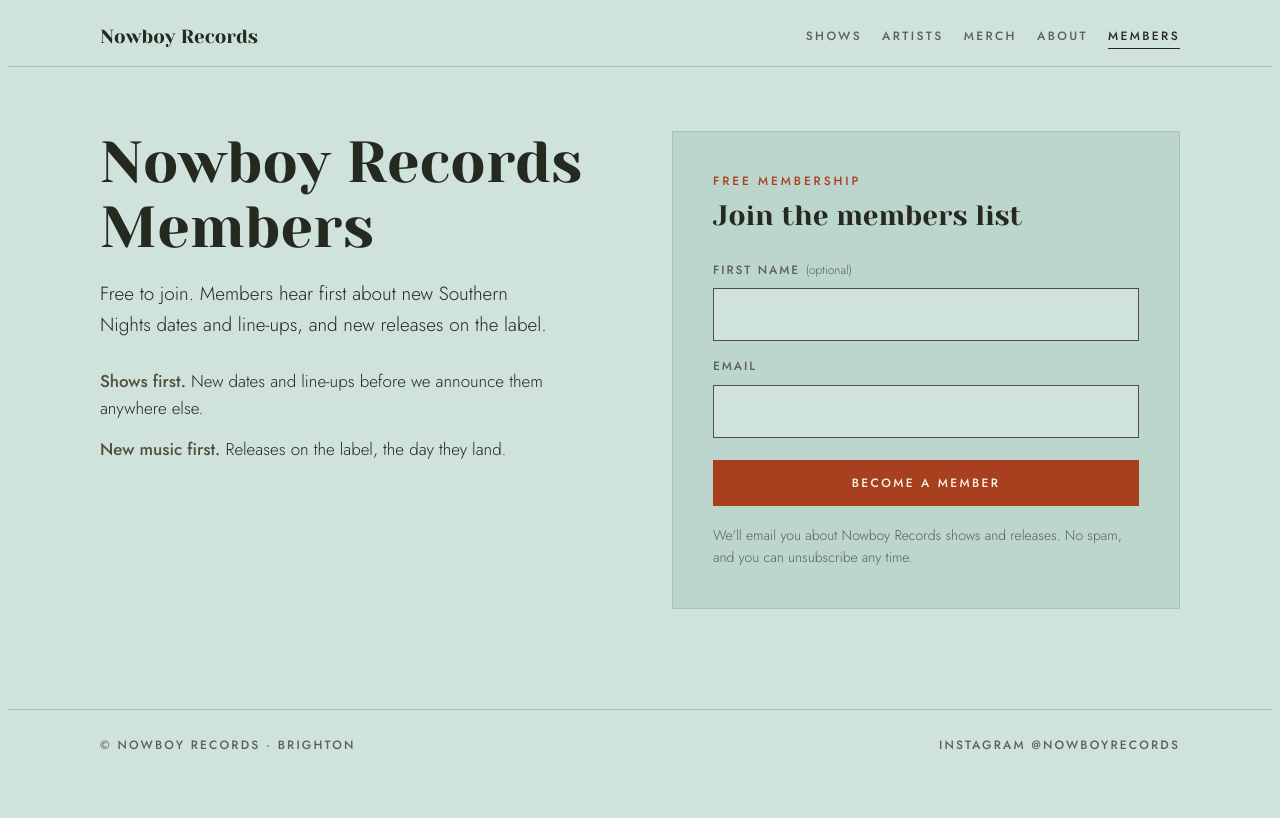
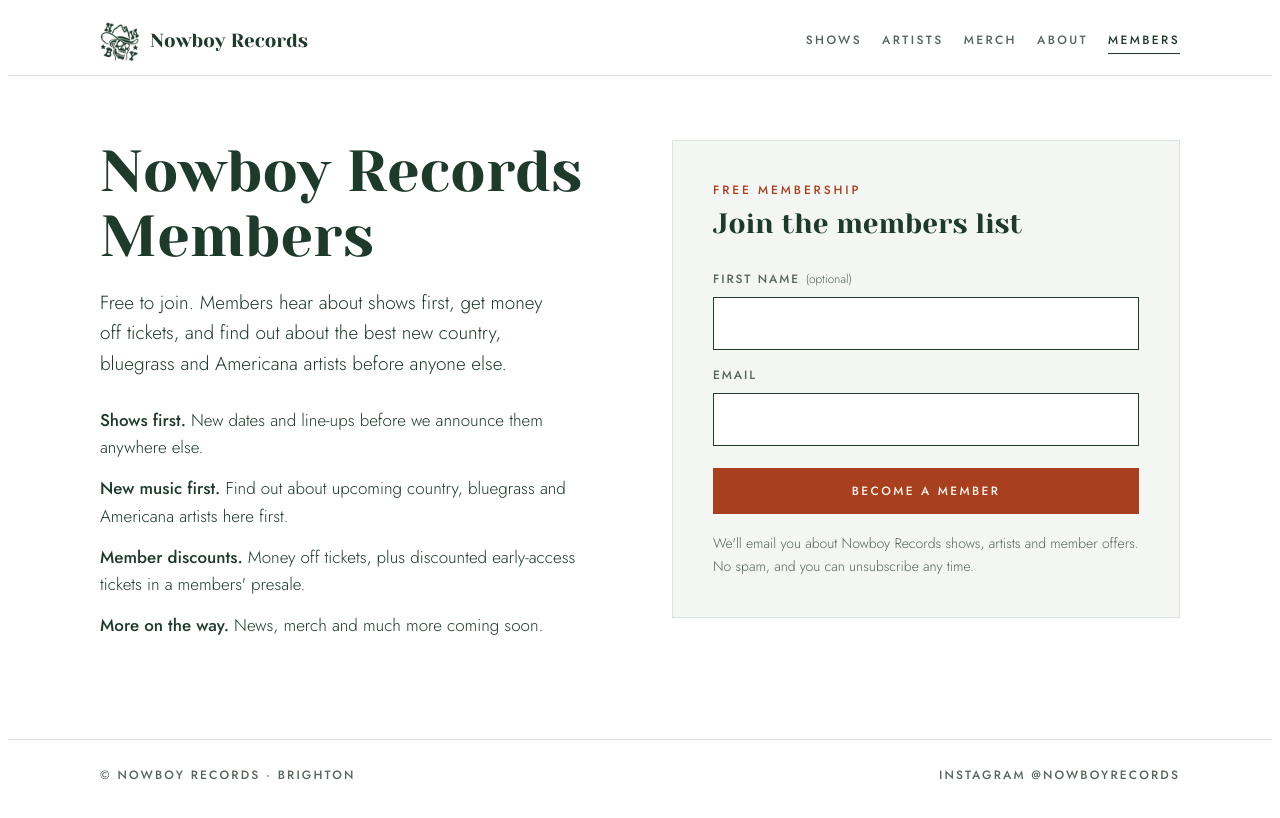
Before and after one commit to GrandHazards/Nowboy-Records-Site, a plain HTML site: page members.html in a window 1280 px wide. Drawn offline with Linux system fonts and the light colour scheme.

Commit message:
White background with deep green brand colour, logo in the top bar, new members perks
Co-Authored-By: Claude Opus 5.5 <noreply@anthropic.com>
Claude-Session: https://claude.ai/code/session_01FrJCnUKZNvYFsM7ifKccac

```diff
--- a/members.html
+++ b/members.html
@@ -6,7 +6,7 @@
 <link rel="icon" href="favicon.png">
 <title>Members &middot; Nowboy Records</title>
 <meta name="claude:viewport-fit-sides" content="cover">
-<meta name="description" content="Join Nowboy Records Members for free. Hear first about Southern Nights shows and new releases.">
+<meta name="description" content="Join Nowboy Records Members for free. Hear about Southern Nights shows first, get member discounts on tickets and discover new country, bluegrass and Americana artists.">
 <link rel="preconnect" href="https://fonts.googleapis.com">
 <link rel="preconnect" href="https://fonts.gstatic.com" crossorigin>
 <link rel="stylesheet" href="https://fonts.googleapis.com/css2?family=Jost:wght@300..600&family=Yeseva+One&display=swap">
@@ -15,7 +15,7 @@
 <body>
 <div class="topbar" id="topbar">
   <div class="wrap">
-    <a class="brand" href="index.html">Nowboy Records</a>
+    <a class="brand" href="index.html"><span class="brand-mark" aria-hidden="true"></span>Nowboy Records</a>
     <nav class="nav"><a href="index.html">Shows</a><a href="artists.html">Artists</a><a href="merch.html">Merch</a><a href="about.html">About</a><a href="members.html" aria-current="page">Members</a></nav>
   </div>
 </div>
@@ -23,11 +23,13 @@
   <div class="wrap">
     <div class="members-intro">
       <h1>Nowboy Records Members</h1>
-      <p class="standfirst">Free to join. Members hear first about new Southern Nights dates and line-ups,
-        and new releases on the label.</p>
+      <p class="standfirst">Free to join. Members hear about shows first, get money off tickets,
+        and find out about the best new country, bluegrass and Americana artists before anyone else.</p>
       <ul class="perks">
         <li><strong>Shows first.</strong> New dates and line-ups before we announce them anywhere else.</li>
-        <li><strong>New music first.</strong> Releases on the label, the day they land.</li>
+        <li><strong>New music first.</strong> Find out about upcoming country, bluegrass and Americana artists here first.</li>
+        <li><strong>Member discounts.</strong> Money off tickets, plus discounted early-access tickets in a members' presale.</li>
+        <li><strong>More on the way.</strong> News, merch and much more coming soon.</li>
       </ul>
     </div>
 
@@ -43,7 +45,7 @@
           <div aria-hidden="true" style="position:absolute;left:-5000px"><input type="text" name="b_42f1c02f9e0e5dbaa20bc704c_fa8359bae5" tabindex="-1" value=""></div>
           <p class="join-err" id="join-err" role="alert" hidden></p>
           <button type="submit" class="btn">Become a member</button>
-          <p class="small">We'll email you about Nowboy Records shows and releases.
+          <p class="small">We'll email you about Nowboy Records shows, artists and member offers.
             No spam, and you can unsubscribe any time.</p>
         </form>
       </div>
--- a/site.css
+++ b/site.css
@@ -1,14 +1,13 @@
-/* Nowboy Records — pale turquoise ground, olive ink, rodeo rust.
-   Turquoise, olive and rust is old country-western (bolo ties and Nudie suits),
-   and it stays well clear of the Grand Hazards black-and-gold. */
+/* Nowboy Records — clean white ground with deep country green for the brand
+   and the reading text, and rodeo rust kept for buttons and calls to action. */
 :root {
-  --paper:  #CFE3DC;   /* pale dusty turquoise */
-  --raised: #BCD5CD;   /* a shade down, behind a poster */
-  --ink:    #26291F;   /* olive-black, all the reading text */
-  --olive:  #534F3F;   /* the logo olive */
+  --paper:  #FFFFFF;   /* white */
+  --raised: #F3F6F3;   /* a touch off-white, behind cards and posters */
+  --ink:    #1E3A2B;   /* deep country green: headings and reading text */
+  --olive:  #1E3A2B;   /* the logo colour (same green) */
   --rust:   #A8401F;   /* the pop: buttons and calls to action */
-  --muted:  #5A6158;
-  --line:   #A8C2B9;
+  --muted:  #56645B;
+  --line:   #DCE4DE;
   --display: "Yeseva One", Windsor, Georgia, serif;
   --body: "Jost", system-ui, -apple-system, "Helvetica Neue", sans-serif;
   color-scheme: light;
@@ -42,7 +41,10 @@ h1, h2, h3 { font-family: var(--display); font-weight: 400; color: var(--ink); t
 }
 .topbar.is-away { transform: translateY(-115%); }
 .topbar .wrap { display: flex; align-items: center; justify-content: space-between; gap: 16px 24px; flex-wrap: wrap; padding-block: 14px; }
-.brand { font-family: var(--display); font-size: 19px; color: var(--ink); text-decoration: none; white-space: nowrap; }
+.brand { display: inline-flex; align-items: center; gap: 10px; font-family: var(--display); font-size: 19px; color: var(--ink); text-decoration: none; white-space: nowrap; }
+.brand-mark { width: 40px; height: 39px; flex: none; background: var(--olive);
+  -webkit-mask: url(logo-mark.png) center / contain no-repeat;
+          mask: url(logo-mark.png) center / contain no-repeat; }
 .nav { display: flex; gap: 20px; flex-wrap: wrap; }
 .nav a { font-size: 12px; font-weight: 500; letter-spacing: .2em; text-transform: uppercase; text-decoration: none; color: var(--muted); padding-block: 2px; }
 .nav a:hover { color: var(--rust); }
```
Also changed, not shown: about.html (+1 -1 lines), artists.html (+1 -1 lines), index.html (+1 -1 lines), merch.html (+1 -1 lines), 1 other file.
